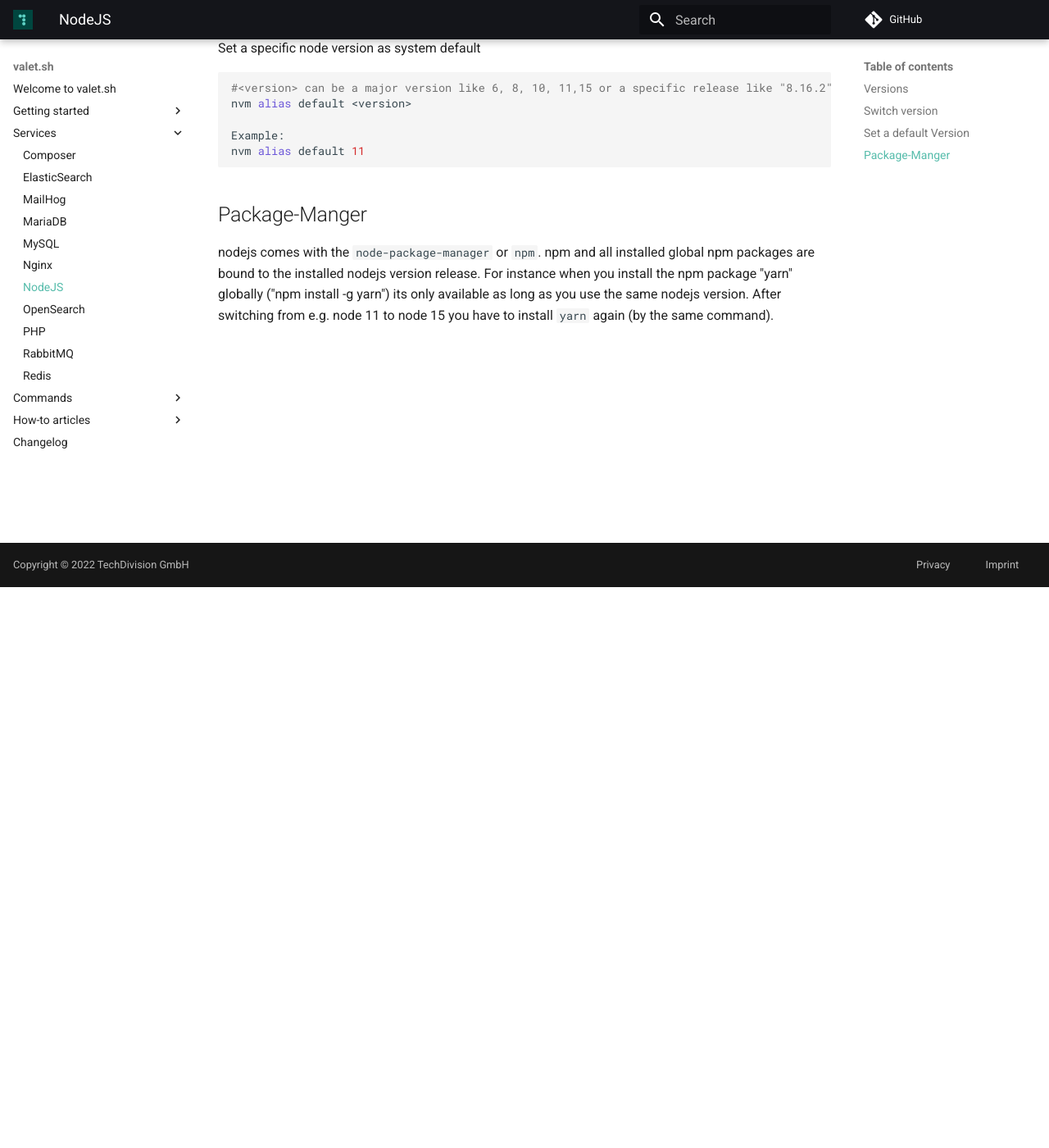
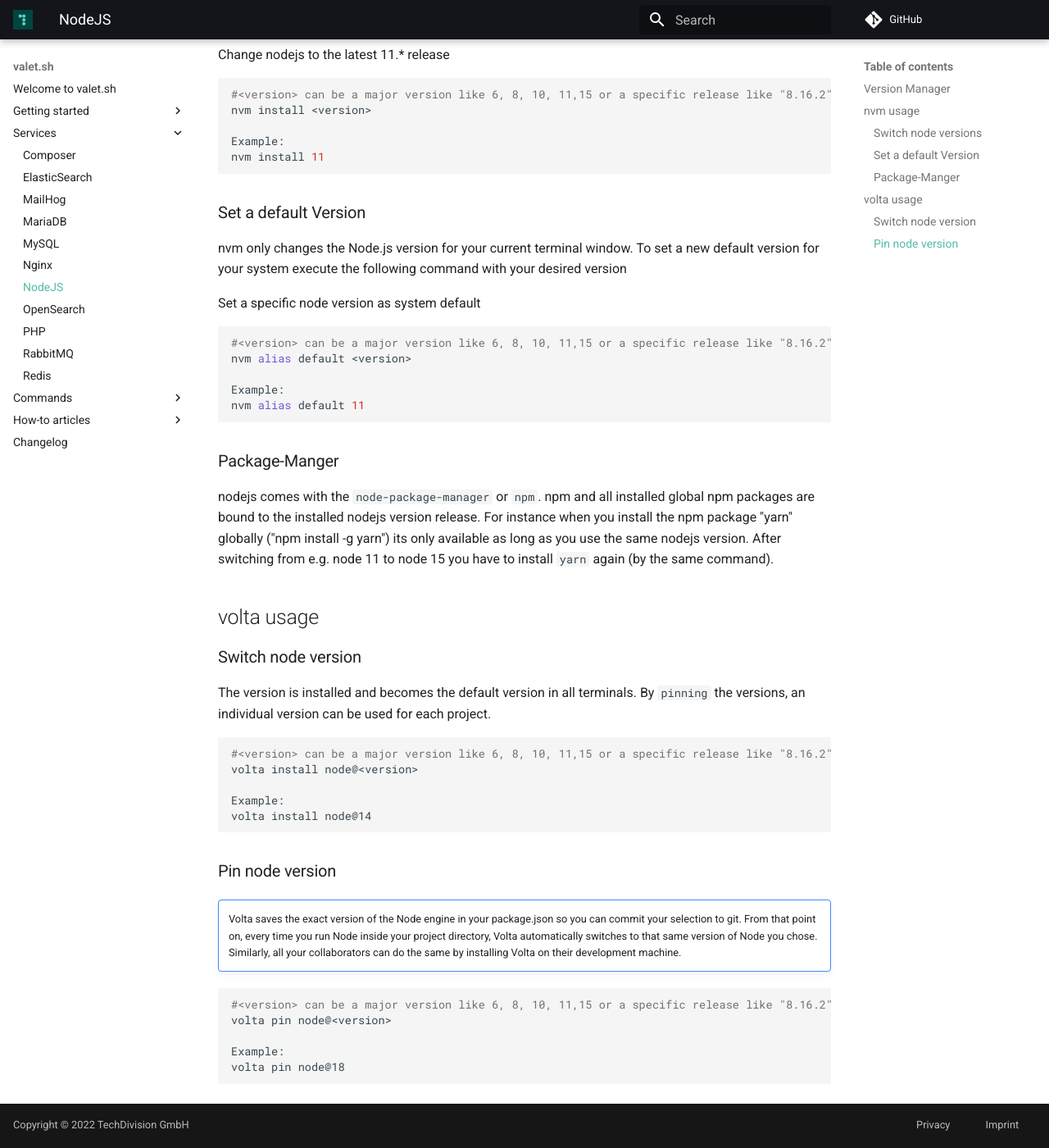
Before and after one commit to valet-sh/docs, an MkDocs documentation site: the page built from docs/services/nodejs.md, in a window 1280 px wide and 1400 px high, scrolled down 684 px. Shown: the whole window at 82% size. Built offline with MkDocs 1.6.1 and Material for MkDocs 9.7.7, drawn with Linux system fonts in a browser that asks for light colours; comment, search, counter and statistics services are not loaded; some of the changed text lies outside the part shown.

Commit message:
update documentation

````diff
--- a/docs/services/nodejs.md
+++ b/docs/services/nodejs.md
@@ -5,11 +5,27 @@
 
 # NodeJS
 
-## Versions
 
-nodeJs is preinstalled by `valet.sh install`. However, you can switch to any version via the `nvm` version manager.
+## Version Manager
 
-## Switch version
+valet.sh supports the version managers [nvm](https://github.com/nvm-sh/nvm) and [volta](https://volta.sh/). It is not possible to use both at the same time.
+nvm is installed by default.
+
+How to change the version manager:
+```bash
+# switch to volta
+valet.sh config set default_nvm volta
+
+# switch back to nvm
+valet.sh config set default_nvm nvm
+```
+!!! Warning
+    `valet.sh install` must be run each time to apply the change!
+
+
+## nvm usage
+
+### Switch node versions
 To change the Node.js version in your current terminal, just execute the following command.
 
 Change nodejs to the latest 11.* release
@@ -21,7 +37,7 @@
 nvm install 11
 ```
 
-## Set a default Version
+### Set a default Version
 
 nvm only changes the Node.js version for your current terminal window. To set a new default version for your system execute the following command with your desired version
 
@@ -34,7 +50,36 @@
 nvm alias default 11
 ```
 
-
-## Package-Manger
+### Package-Manger
 
 nodejs comes with the `node-package-manager` or `npm`. npm and all installed global npm packages are bound to the installed nodejs version release. For instance when you install the npm package "yarn" globally ("npm install -g yarn") its only available as long as you use the same nodejs version. After switching from e.g. node 11 to node 15 you have to install `yarn` again (by the same command).
+
+## volta usage
+
+### Switch node version
+
+The version is installed and becomes the default version in all terminals. By `pinning` the versions, an individual version can be used for each project.
+
+```bash
+#<version> can be a major version like 6, 8, 10, 11,15 or a specific release like "8.16.2"
+volta install node@<version>
+
+Example:
+volta install node@14
+```
+
+### Pin node version
+
+!!! note ""
+    Volta saves the exact version of the Node engine in your package.json so you can commit your selection to git.
+    From that point on, every time you run Node inside your project directory, Volta automatically switches to that same
+    version of Node you chose. Similarly, all your collaborators can do the same by installing Volta on their
+    development machine.
+
+```bash
+#<version> can be a major version like 6, 8, 10, 11,15 or a specific release like "8.16.2"
+volta pin node@<version>
+
+Example:
+volta pin node@18
+```
````
Also changed, not shown: docs/commands/config.md (+4 -3 lines), docs/services/mysql.md (+1 -1 lines).
